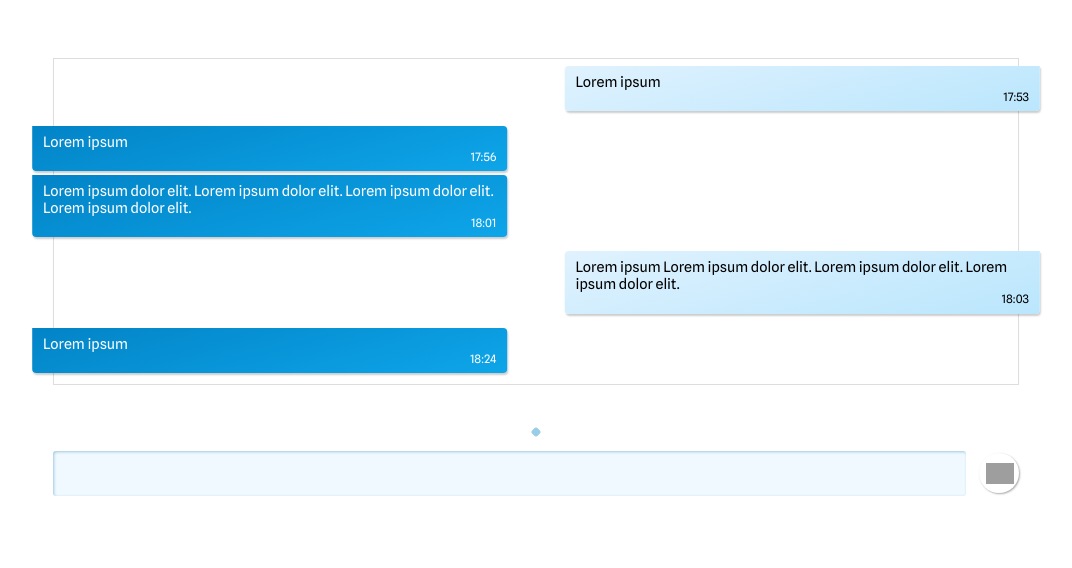
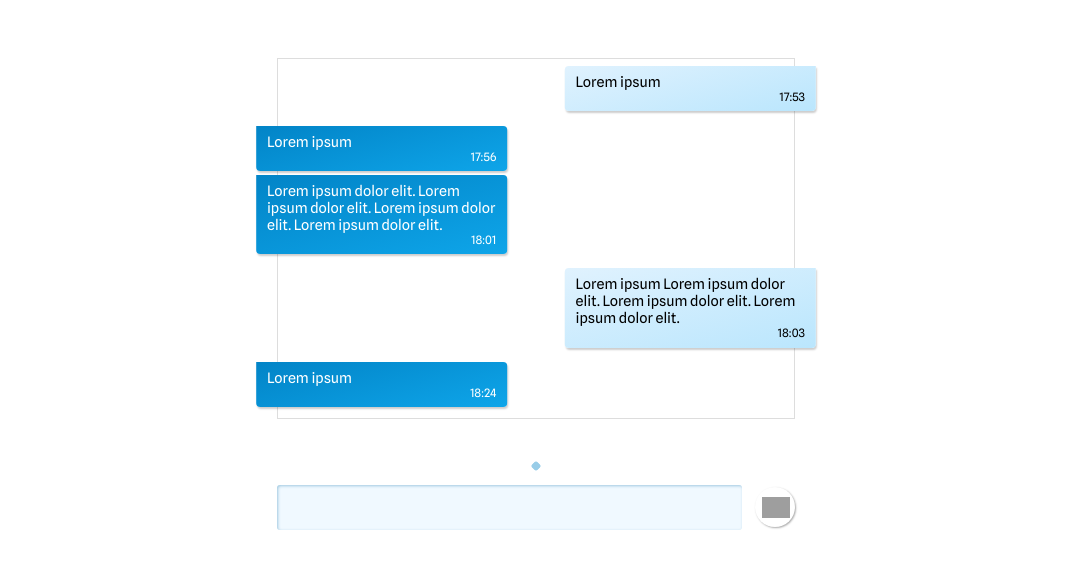
Before and after one commit to Round0000/SimpleChat, a plain HTML site: page index.html in a window 1280 px wide. Shown: the whole page, without its empty margins (104-1176 px from the left). Drawn offline with Linux system fonts and the light colour scheme; grey boxes are pictures that could not be loaded.

Commit message:
Update style.css

```diff
--- a/style.css
+++ b/style.css
@@ -13,10 +13,11 @@ body {
 }
 
 .container {
-  width: 80vw;
+  width: 90vw;
   margin: 2em auto 1em;
   padding: 2em;
   min-width: 280px;
+  max-width: 40em;
   height: 80vh;
   overflow-y: auto;
   overflow-x: hidden;
```
